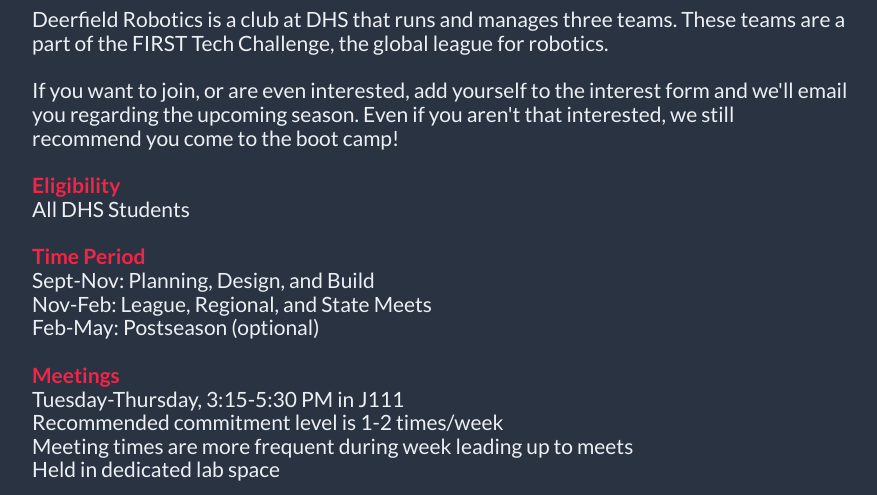
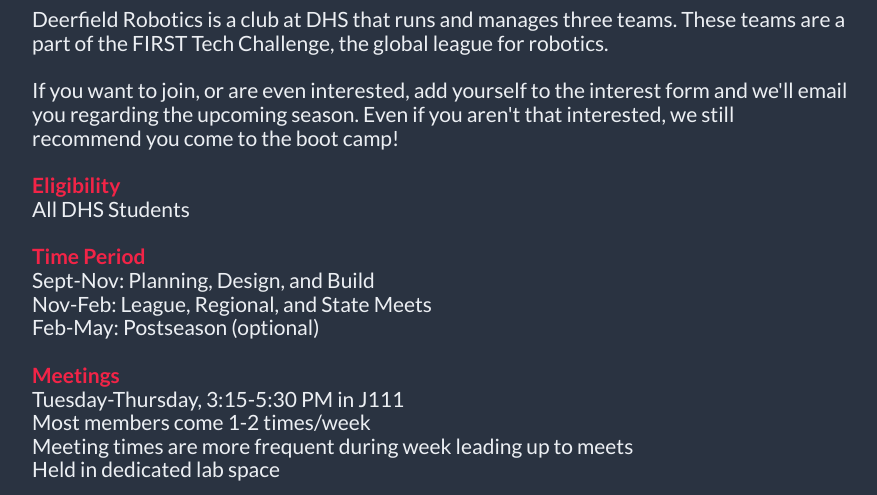
Before and after one commit to DeerfieldRobotics/website, a plain HTML site: page actnight/index.html in a window 1280 px wide. Shown: the part 305-800 px from the top of the page, without its empty margins (200-1077 px from the left). Drawn offline with Linux system fonts and the light colour scheme; no server answers.

Commit message:
changed commitment as per duby

```diff
--- a/actnight/index.html
+++ b/actnight/index.html
@@ -31,7 +31,7 @@
 
                     <span class="p"><strong>Time Period</strong><br /> Sept-Nov: Planning, Design, and Build<br /> Nov-Feb: League, Regional, and State Meets<br /> Feb-May: Postseason (optional)</span>
 
-                    <span class="p"><strong>Meetings</strong><br /> Tuesday-Thursday, 3:15-5:30 PM in J111<br /> Recommended commitment level is 1-2 times/week<br /> Meeting times are more frequent during week leading up to meets<br /> Held in dedicated lab space</span>
+                    <span class="p"><strong>Meetings</strong><br /> Tuesday-Thursday, 3:15-5:30 PM in J111<br /> Most members come 1-2 times/week<br /> Meeting times are more frequent during week leading up to meets<br /> Held in dedicated lab space</span>
 
                     <span class="p"><strong>Skills Required</strong><br /> None! If you have skills in CAD, design, Java, etc., that's great! However, we hold a three-day <strong>boot camp</strong> at the beginning of the season after school, and everyone will be taught the basics. Otherwise, team members learn through observation and working in the lab.</span>
 
```
